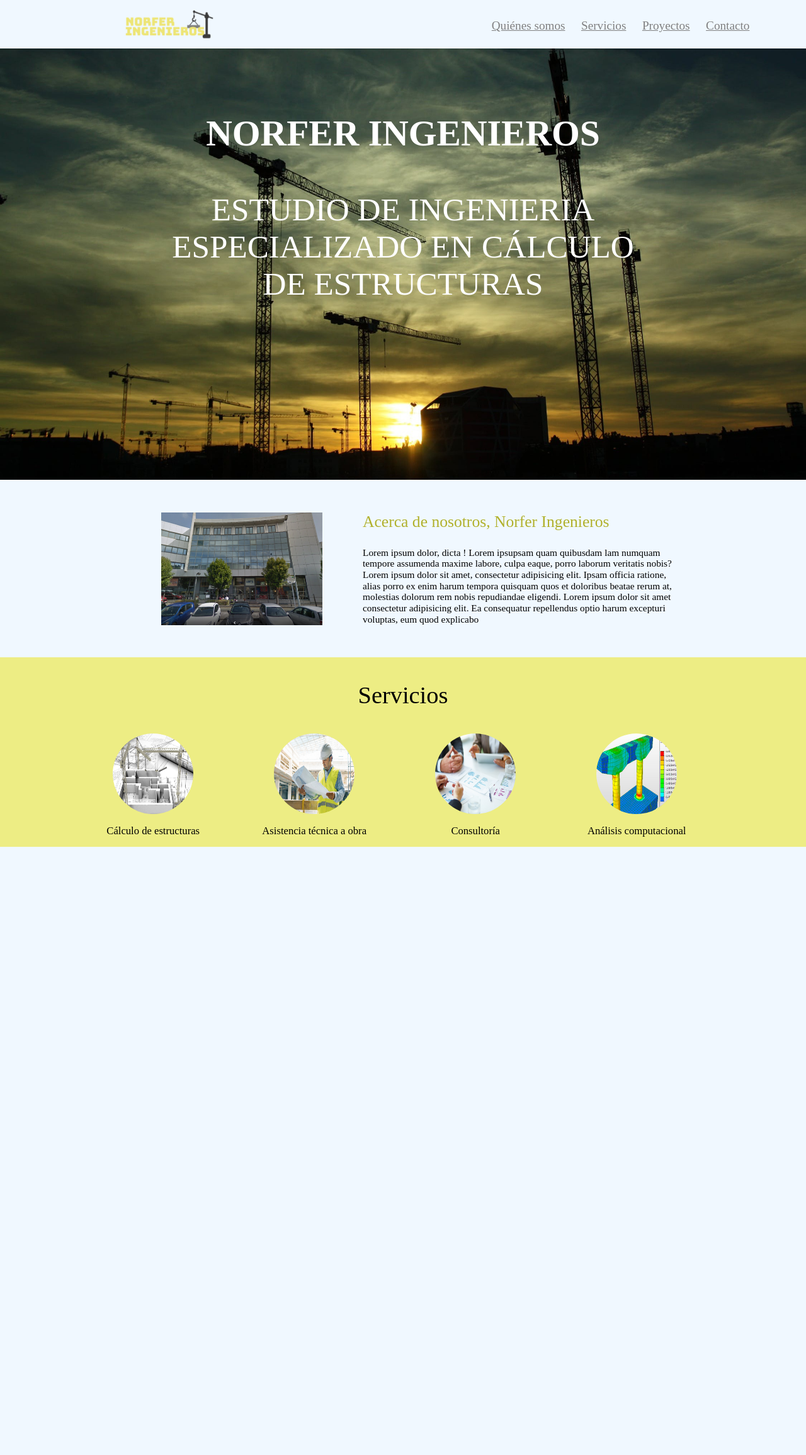
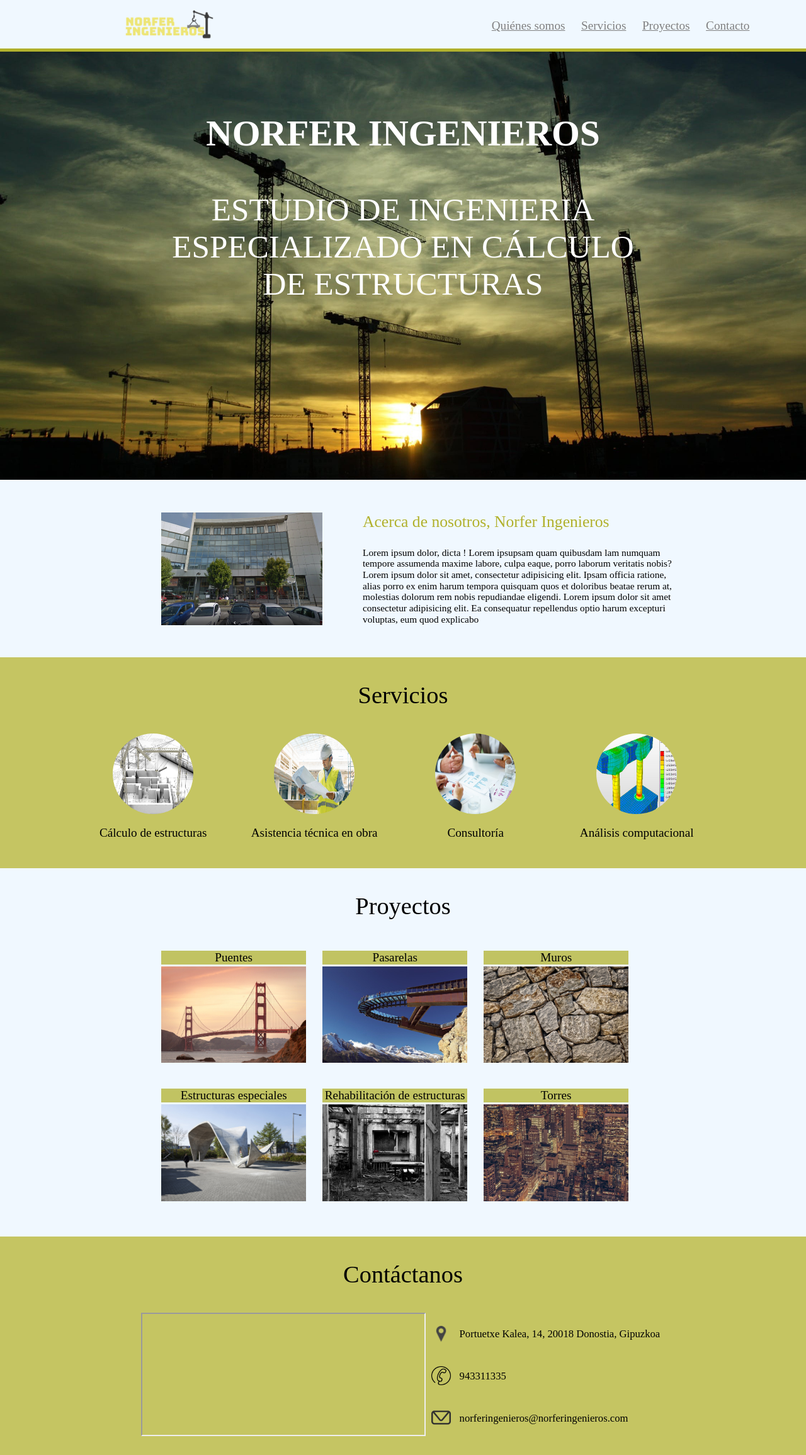
Before and after one commit to landeruxin/Desarrollo-Web, a PHP site: page / in a window 1280 px wide. Shown: the whole page at 63% size. Before the commit the page ends 1345 px from the top, so only its background shows below. Run offline with PHP 8.4, Linux system fonts and the light colour scheme; a map, chart or similar area stays blank; some libraries are stand-ins or nearby versions.

Commit message:
Add files via upload

```diff
--- a/Norfer/css/estilos.css
+++ b/Norfer/css/estilos.css
@@ -5,6 +5,7 @@
     height: 6vw;
     top:0vw;
     z-index: 3;
+    border-bottom: 0.4vw solid rgb(177, 177, 44);;
 }
 
 #logo{
@@ -107,7 +108,7 @@ span{
  }
 
  #container3{
-    background-color: rgba(233, 233, 102, 0.801);
+    background-color: rgba(177, 177, 44, 0.74);
     z-index: 2;
     display: flex;
     width: 100%;
@@ -115,17 +116,16 @@ span{
     top: 28vw;
     display: flex;
     flex-direction: column;
-}
-
-#container3 p{
-    text-align: center;
+    padding-bottom: 2vw;
 }
 
 
-#titServicio{
+
+#titServicio, #titProyecto, #titContacto{
     font-size: 3vw;
     text-align: center;
     width:100%;
+    text-align: center;
 }
 
 #fila{
@@ -138,7 +138,7 @@ span{
 
 #fila p{
     text-align: center;
-    font-size: 1.3vw;
+    font-size: 1.5vw;
 }
 
 .elemento{
@@ -159,3 +159,114 @@ span{
 .elemento:hover{
     transform: scale(1.2);
 }
+
+#container4{
+
+    background-color: aliceblue;
+    z-index: 2;
+    display: flex;
+    width: 100%;
+    position: relative;
+    top: 28vw;
+    flex-direction: column;
+    padding-bottom: 2vw;
+
+}
+
+.item{
+    text-align: center;
+    width: 18vw;
+    font-size: 1.5vw;
+    margin: auto;
+}
+
+.item p{
+    width: 100%;
+    background-color: rgba(177, 177, 44, 0.74);
+    position: relative;
+    top:1.3vw;
+}
+
+#tabla{
+    width: 60vw;
+    position: relative;
+    left:19vw;
+    top: -2vw;
+    display: grid;
+    grid-template-columns: auto auto auto;
+}
+
+.item img{
+    width: 18vw;
+    height: 12vw;
+}
+
+.item:hover{
+    transform: scale(1.2);
+}
+
+ #container5{
+    background-color: rgba(177, 177, 44, 0.74);
+    z-index: 2;
+    display: flex;
+    width: 100%;
+    position: relative;
+    top: 28vw;
+    display: flex;
+    flex-direction: column;
+    padding-bottom: 2vw;
+}
+
+#contacto{
+    width: 65vw;
+    position: relative;
+    left:17.5vw;
+    display: flex;
+}
+
+#mapa{
+    width: 35vw;
+}
+
+#datos{
+    width: 30vw;
+
+    display: flex;
+    flex-direction: column;
+}
+
+iframe{
+    width: 100%;
+    height: 15vw;
+}
+
+.dato{
+    position: relative;
+    left:1vw;
+    width: 100%;
+    display: flex;
+    flex-direction: row;
+    margin: auto;
+}
+
+.dato p{
+    font-size: 1.3vw;
+    position: absolute;
+    left: 3.5vw;
+    top:-0.8vw;
+}
+
+.dato img{
+    width: 2.4vw;
+    height: 2.4vw;
+}
+
+.ancla{
+    position: absolute;
+    bottom: 6vw;
+}
+
+#ancla1{
+    position: relative;
+    top:-6vw;
+}
--- a/Norfer/index.html
+++ b/Norfer/index.html
@@ -16,29 +16,38 @@
     <title>Norfer ingenieros</title>
 </head>
 <body>
+    <a id="inicio"></a>
+
 
     <div id="cabecera">
 
-        <img id="logo" src="fotos/logo.png" alt="logo">
+        <a href="#inicio"><img id="logo" src="fotos/logo.png" alt="logo"></a>
 
         <div id="enlaces">
 
-            <a class="enlace" href="#">Quiénes somos</a>
-            <a class="enlace" href="#">Servicios</a>
-            <a class="enlace" href="#">Proyectos</a>
-            <a class="enlace" href="#">Contacto</a>
+            <a class="enlace" href="#quien">Quiénes somos</a>
+            <a class="enlace" href="#servicios">Servicios</a>
+            <a class="enlace" href="#proyectos">Proyectos</a>
+            <a class="enlace" href="#contactos">Contacto</a>
 
 
         </div>
     </div>
+
     <div id="container1">
 
         <img id="gruas" src="fotos/gruas.jpeg" alt="gruas">
         <p><span>NORFER INGENIEROS</span><br><br>ESTUDIO DE INGENIERIA ESPECIALIZADO EN CÁLCULO DE ESTRUCTURAS</p>
 
+
     </div>
 
     <div id="container2">
+
+    <div id="ancla1">
+            <a id="quien"></a>
+        </div>
+
 
         <div id="parte1">
 
@@ -53,11 +62,16 @@
             <p class="subtitulo">Lorem ipsum dolor, dicta ! Lorem ipsupsam quam quibusdam lam numquam tempore assumenda maxime labore, culpa eaque, porro laborum veritatis nobis? Lorem ipsum dolor sit amet, consectetur adipisicing elit. Ipsam officia ratione, alias porro ex enim harum tempora quisquam quos et doloribus beatae rerum at, molestias dolorum rem nobis repudiandae eligendi. Lorem ipsum dolor sit amet consectetur adipisicing elit. Ea consequatur repellendus optio harum excepturi voluptas, eum quod explicabo </p>
 
         </div>
-
+        <div class="ancla">
+            <a id="servicios"></a>
+        </div>
 
     </div>
 
+
+
     <div id="container3">
+
 
         <p id="titServicio">Servicios</p>
 
@@ -70,7 +84,7 @@
 
             <div class="elemento">
                 <img src="fotos/obra.jpg" alt="">
-                <p>Asistencia técnica a obra</p>
+                <p>Asistencia técnica en obra</p>
             </div>
 
             <div class="elemento">
@@ -84,14 +98,83 @@
 
         </div>
 
-
+        <div class="ancla">
+            <a id="proyectos"></a>
+        </div>
 
     </div>
 
     <div id="container4">
 
+        <p id="titProyecto">Proyectos</p>
+
+        <div id="tabla">
+
+
+            <div class="item">
+                <p>Puentes</p>
+                <img src="fotos/puente.jpg" alt="">
+            </div>
+
+            <div class="item">
+                <p>Pasarelas</p>
+                <img src="fotos/pasarela.jpg" alt="">
+            </div>
+            <div class="item">
+                <p>Muros</p>
+                <img src="fotos/muro.jpg" alt="">
+            </div>
+            <div class="item">
+                <p>Estructuras especiales</p>
+                <img src="fotos/especial.jpg" alt="">
+            </div>
+            <div class="item">
+                <p>Rehabilitación de estructuras</p>
+                <img src="fotos/rehabilitacion.jpg" alt="">
+            </div>
+            <div class="item">
+                <p>Torres</p>
+                <img src="fotos/torre.jpg" alt="">
+            </div>
+
+        </div>
+        <div class="ancla">
+            <a id="contactos"></a>
+        </div>
+    </div>
+    <div id="container5">
+
+        <p id="titContacto">Contáctanos</p>
+
+        <div id="contacto">
+
+                <div id="mapa" ><iframe  src="https://maps.google.com/maps?width=100%25&amp;height=400&amp;hl=es&amp;q=Portuetxe%20Kalea,%2014,%2020018%20Donostia,%20Gipuzkoa+(Norfer%20Ingenieros)&amp;t=k&amp;z=14&amp;ie=UTF8&amp;iwloc=B&amp;output=embed"></iframe></div>
+                <div id="datos">
+
+                    <div class="dato">
+
+                        <img src="fotos/ubicacion.png" alt="">
+                        <p>Portuetxe Kalea, 14, 20018 Donostia, Gipuzkoa</p>
+
+                    </div>
+                    <div class="dato">
+
+                        <img src="fotos/telefono.png" alt="">
+                        <p>943311335</p>
+
+                    </div>
+                    <div class="dato">
+
+                        <img src="fotos/correo.png" alt="">
+                        <p>norferingenieros@norferingenieros.com</p>
+
+                    </div>
+
+                </div>
+        </div>
 
     </div>
+
 
 
 
```
Also changed, not shown: Norfer/fotos/correo.png (added), Norfer/fotos/especial.jpg (added), Norfer/fotos/muro.jpg (added), Norfer/fotos/pasarela.jpg (added), Norfer/fotos/puente.jpg (added), Norfer/fotos/rehabilitacion.jpg (added), Norfer/fotos/telefono.png (added), Norfer/fotos/torre.jpg (added), Norfer/fotos/ubicacion.png (added).
